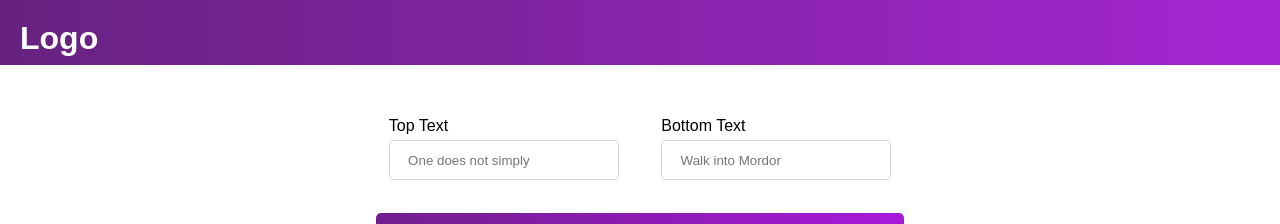
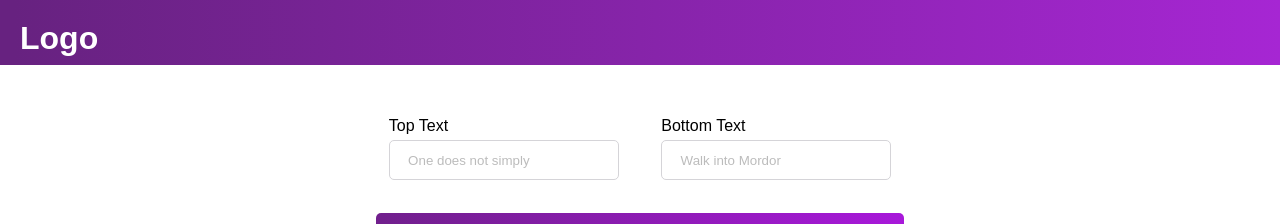
Before and after one commit to Jogata/SoftUni-React-Project, a React (Vite) app in the folder client/: page / in a window 1280 px wide. Shown: the top 224 px of the page. Built offline with nearby package versions, Linux system fonts and the light colour scheme; a web font is replaced by a local one.

Commit message:
practice

```diff
--- a/client/public/styles.css
+++ b/client/public/styles.css
@@ -1113,3 +1113,11 @@ main {
 .top {
   top: 0;
 }
+
+.form input {
+  color: #000;
+}
+
+.form input::placeholder {
+  color: #0004;
+}
--- a/client/src/components/recepies/Main.jsx
+++ b/client/src/components/recepies/Main.jsx
@@ -1,6 +1,12 @@
 import { useState } from "react";
 
 export function Main() {
+    const [state, setState] = useState({
+        top: "One does not simply",
+        bottom: "Walk into Mordor",
+        src: "http://i.imgflip.com/1bij.jpg"
+    });
+
     return (
         <main>
             <div className="form">
@@ -22,9 +28,12 @@ export function Main() {
                 <button>Get a new meme image 🖼</button>
             </div>
             <div className="meme">
-                <img src="http://i.imgflip.com/1bij.jpg" />
-                <span className="top">One does not simply</span>
-                <span className="bottom">Walk into Mordor</span>
+                <img src={state.src} />
+                {/* <img src="http://i.imgflip.com/1bij.jpg" /> */}
+                <span className="top">{state.top}</span>
+                {/* <span className="top">One does not simply</span> */}
+                <span className="bottom">{state.bottom}</span>
+                {/* <span className="bottom">Walk into Mordor</span> */}
             </div>
         </main>
     )
```
